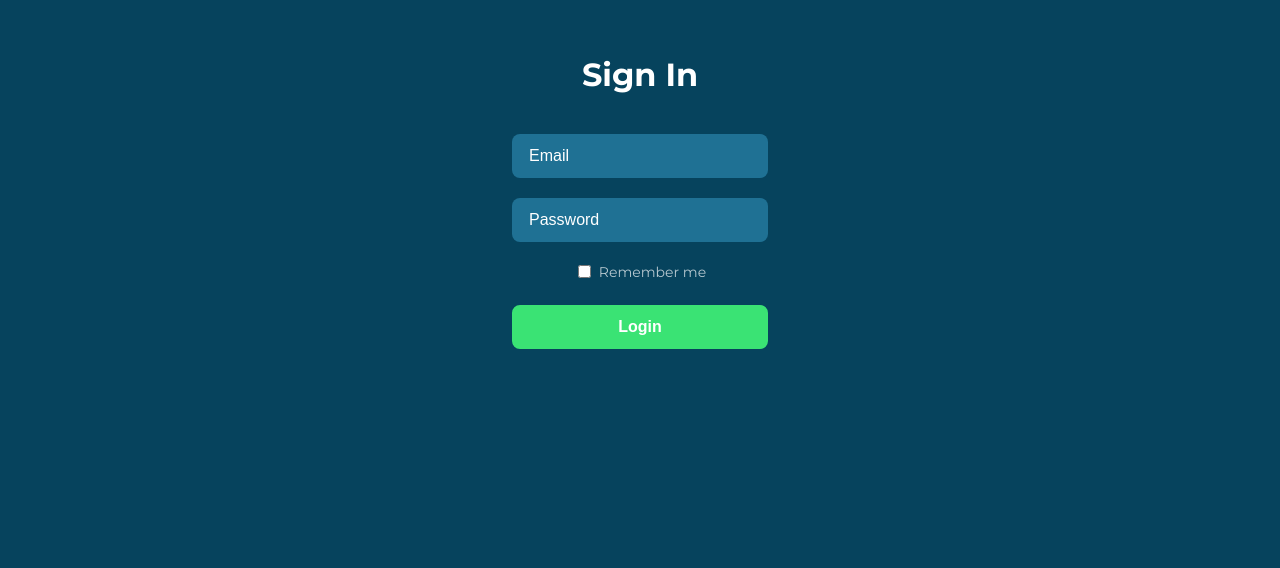
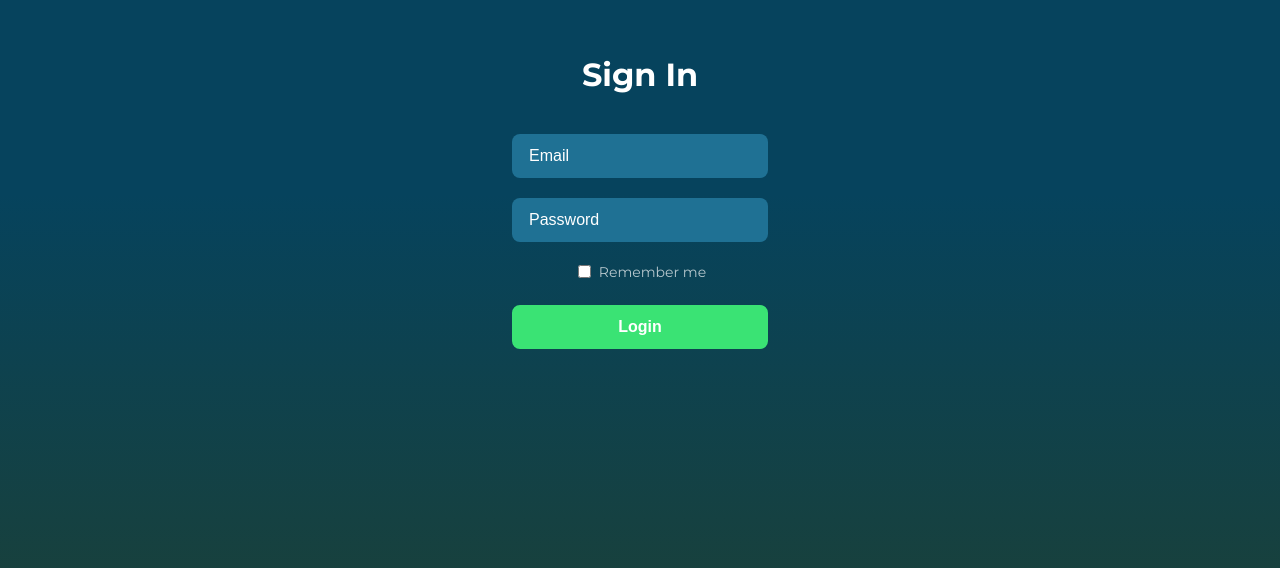
Before and after one commit to Ahmed-Taksira/MERN-Stack---Movies, a Next.js app in the folder client/: page / in a window 1280 px wide. Shown: the part 126-694 px from the top of the page. Built offline with nearby package versions, Linux system fonts and the light colour scheme; no server answers.

Commit message:
Some touches to client

```diff
--- a/client/src/app/components/ImageBox.tsx
+++ b/client/src/app/components/ImageBox.tsx
@@ -5,9 +5,14 @@ import { faUpload } from "@fortawesome/free-solid-svg-icons";
 interface ImageBoxProps {
   onImageUpload: (base64: string) => void;
   src?: string;
+  disabled?: boolean;
 }
 
-const ImageBox: React.FC<ImageBoxProps> = ({ onImageUpload, src }) => {
+const ImageBox: React.FC<ImageBoxProps> = ({
+  onImageUpload,
+  src,
+  disabled = false,
+}) => {
   const [image, setImage] = useState<string | null>(src || null);
 
   const handleImageUpload = (file: File) => {
@@ -76,6 +81,7 @@ const ImageBox: React.FC<ImageBoxProps> = ({ onImageUpload, src }) => {
       )}
       <input
         type="file"
+        disabled={disabled}
         accept="image/*"
         id="imageInput"
         style={{ display: "none" }}
--- a/client/src/app/components/InputField.tsx
+++ b/client/src/app/components/InputField.tsx
@@ -3,6 +3,7 @@ import { Validator } from "../interfaces/Validator.interface";
 
 interface InputFieldProps {
   label: string;
+  disabled?: boolean;
   initialValue?: string;
   type?: string;
   validators: Validator[];
@@ -12,6 +13,7 @@ interface InputFieldProps {
 const InputField = forwardRef((props: InputFieldProps, ref) => {
   const {
     label,
+    disabled = false,
     validators,
     initialValue = "",
     type = "text",
@@ -70,6 +72,7 @@ const InputField = forwardRef((props: InputFieldProps, ref) => {
   return (
     <div style={containerStyle}>
       <input
+        disabled={disabled}
         type={type}
         value={value}
         onChange={handleChange}
--- a/client/src/app/components/Loader.tsx
+++ b/client/src/app/components/Loader.tsx
@@ -1,15 +1,19 @@
 import { ClipLoader } from "react-spinners";
 
-const Loader: React.FC = () => {
+interface LoaderProps {
+  style?: React.CSSProperties;
+}
+
+const Loader: React.FC<LoaderProps> = ({ style }) => {
+  const defaultLoaderStyle: React.CSSProperties = {
+    display: "flex",
+    justifyContent: "center",
+    alignItems: "center",
+    height: "100vh",
+  };
+
   return (
-    <div
-      style={{
-        display: "flex",
-        justifyContent: "center",
-        alignItems: "center",
-        height: "100vh",
-      }}
-    >
+    <div style={style ? style : defaultLoaderStyle}>
       <ClipLoader color="#ffffff" size={50} />
     </div>
   );
--- a/client/src/app/globals.css
+++ b/client/src/app/globals.css
@@ -4,6 +4,7 @@
   --primary-color: #3ae374;
   --error-color: #ff4e50;
   --background-color: #06435d;
+  --footer-color: rgb(28, 64, 53);
   --input-color: #1f7194;
   --card-color: #0a2137;
   --font-primary: "Montserrat", sans-serif;
@@ -11,9 +12,21 @@
   --transition: opacity 0.3s ease-in-out;
 }
 
+html,
+body {
+  margin: 0;
+  padding: 0;
+  height: 100%;
+  overflow: hidden;
+}
+
 body {
   font-family: var(--font-primary);
-  background-color: var(--background-color);
+  background: linear-gradient(
+    to top,
+    var(--footer-color) 0%,
+    var(--background-color) 60%
+  );
   color: white;
   font-family: var(--font-primary);
   margin: 0;
@@ -36,3 +49,25 @@ input::placeholder {
   color: white;
   opacity: 1;
 }
+
+/* Scrollbar */
+::-webkit-scrollbar {
+  width: 12px;
+  height: 12px;
+}
+
+::-webkit-scrollbar-track {
+  background: var(--input-color);
+  border-radius: 10px;
+  padding: 4px;
+}
+
+::-webkit-scrollbar-thumb {
+  background: var(--card-color);
+  border-radius: 10px;
+  margin-left: 4px;
+}
+
+::-webkit-scrollbar-thumb:hover {
+  background: var(--card-color);
+}
--- a/client/src/app/pages/EditMovie.tsx
+++ b/client/src/app/pages/EditMovie.tsx
@@ -128,6 +128,7 @@ const EditMovie: React.FC = () => {
           <ImageBox
             src={poster}
             onImageUpload={(base64) => setPoster(base64)}
+            disabled={isLoading}
           />
         </div>
 
@@ -135,6 +136,7 @@ const EditMovie: React.FC = () => {
           <InputField
             ref={titleRef}
             label="Title"
+            disabled={isLoading}
             initialValue={title}
             validators={[Validator.isRequired]}
             onChange={(value) => setTitle(value)}
@@ -142,11 +144,16 @@ const EditMovie: React.FC = () => {
           <InputField
             ref={yearRef}
             label="Publishing year"
+            disabled={isLoading}
             initialValue={publishedYear}
             validators={[Validator.isRequired, Validator.isNumber]}
             onChange={(value) => setPublishedYear(value)}
           />
-          {isLoading ? <Loader /> : buttonContainerComponent}
+          {isLoading ? (
+            <Loader style={{ display: "flex", justifyContent: "center" }} />
+          ) : (
+            buttonContainerComponent
+          )}
         </div>
       </div>
     </>
--- a/client/src/app/pages/MoviesGrid.tsx
+++ b/client/src/app/pages/MoviesGrid.tsx
@@ -30,15 +30,6 @@ const MoviesGrid: React.FC = () => {
     );
   }, []);
 
-  const gridStyle: React.CSSProperties = {
-    display: "grid",
-    gridTemplateColumns: "repeat(auto-fit, minmax(200px, 1fr))",
-    gap: "32px",
-    padding: "16px",
-    maxWidth: "calc((200px + 16px) * 4)",
-    margin: "0 auto",
-  };
-
   const pageStyle: React.CSSProperties = {
     minHeight: "100vh",
     padding: "32px",
@@ -49,6 +40,18 @@ const MoviesGrid: React.FC = () => {
     justifyContent: "space-between",
     alignItems: "center",
     marginBottom: "32px",
+  };
+
+  const gridStyle: React.CSSProperties = {
+    display: "grid",
+    gridTemplateColumns: "repeat(auto-fit, minmax(200px, 1fr))",
+    gap: "32px",
+    padding: "24px",
+    maxWidth: "calc((200px + 16px) * 4)",
+    margin: "0 auto",
+    overflowY: "auto",
+    overflowX: "hidden",
+    maxHeight: "80vh",
   };
 
   const emptyStyle: React.CSSProperties = {
--- a/client/src/app/services/Movie.service.ts
+++ b/client/src/app/services/Movie.service.ts
@@ -1,14 +1,14 @@
 import axios from "axios";
 import { Movie } from "../interfaces/Movie.interface";
 
-let url: string = "http://localhost:5000/api/movies";
+let url: string = process.env.NEXT_PUBLIC_SERVER_URL as string;
 
 const getAll = () => {
   return axios.get(url);
 };
 
 const getById = (id: string) => {
-  return axios.get(`${url}/movies/${id}`);
+  return axios.get(`${url}/${id}`);
 };
 
 const create = (movie: Movie) => {
```
